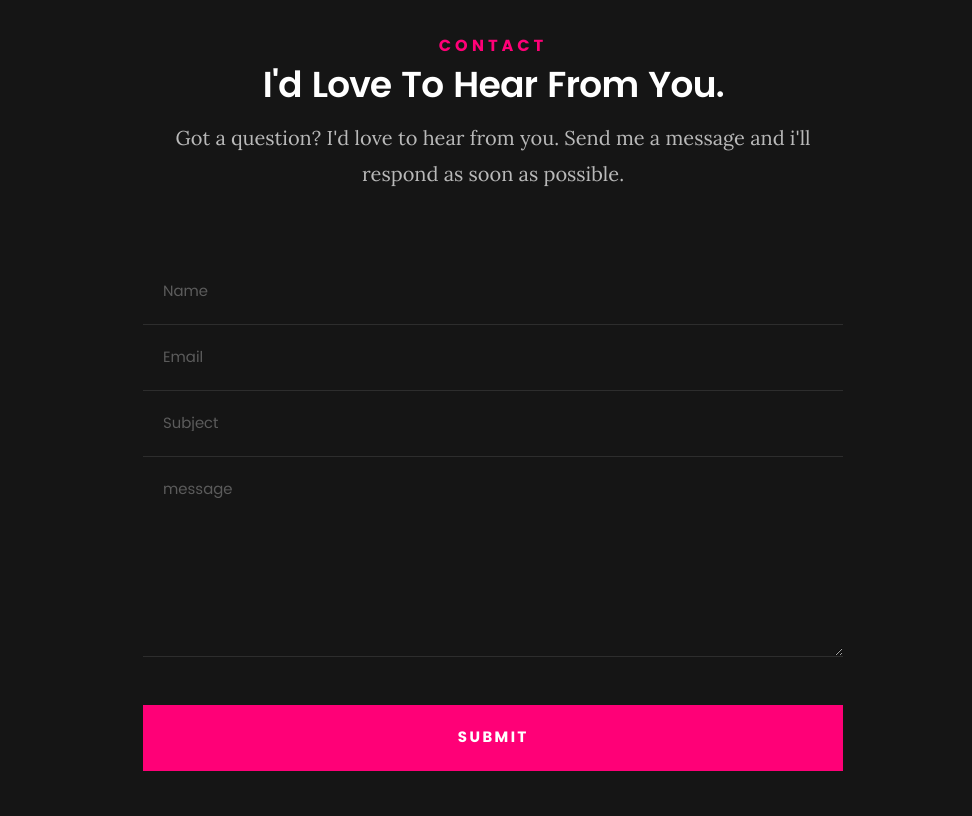
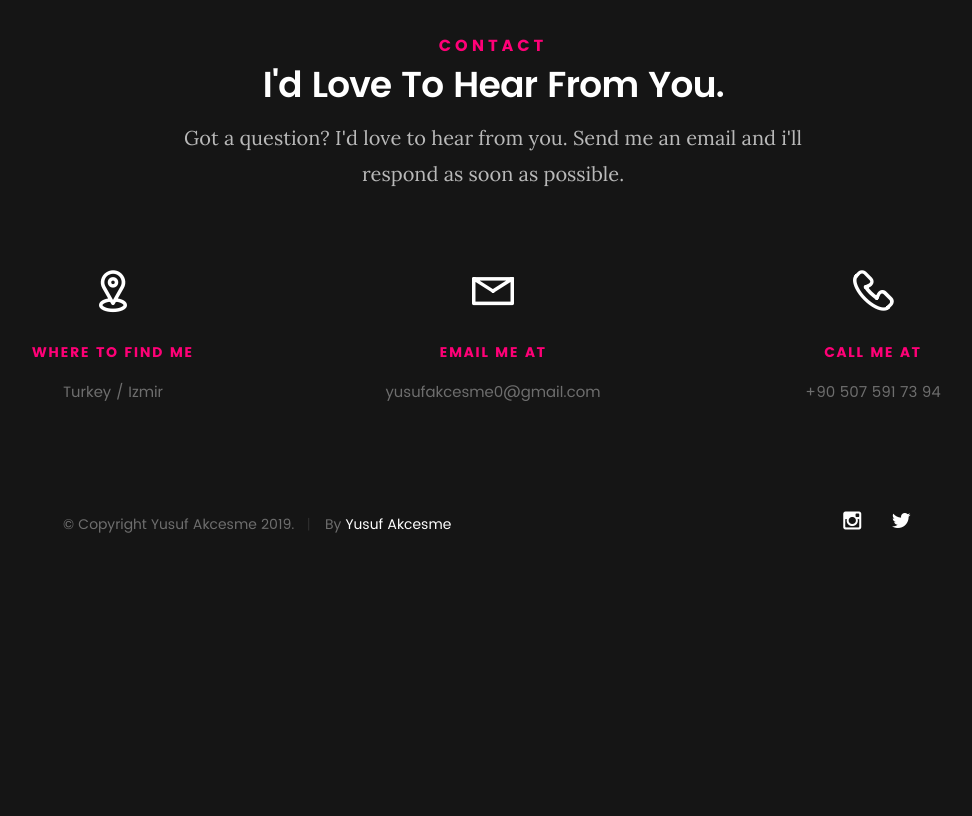
Before and after one commit to yusufakcesme/akcesme.github.io, a plain HTML site: page index.html in a window 1280 px wide. Shown: the part 5440-6256 px from the top of the page, without its empty margins (147-1119 px from the left). After the commit the page ends 6012 px from the top, so only its background shows below. Drawn offline with Linux system fonts and the light colour scheme; files whose address does not match are found by name.

Commit message:
Update index.html

```diff
--- a/index.html
+++ b/index.html
@@ -532,7 +532,7 @@
 
    <!-- contact
    	================================================== -->
-   	<section id="contact">
+<section id="contact">
 
    		<div class="row section-intro">
    			<div class="col-twelve">
@@ -540,57 +540,12 @@
    				<h5>Contact</h5>
    				<h1>I'd Love To Hear From You.</h1>
 
-   				<p class="lead">Got a question? I'd love to hear from you. Send me a message and i'll respond as soon as possible.</p>
+   				<p class="lead">Got a question? I'd love to hear from you. Send me an email and i'll respond as soon as possible.</p>
 
    			</div>
    		</div> <!-- /section-intro -->
 
-   		<div class="row contact-form">
 
-   			<div class="col-twelve">
-
-   				<!-- form -->
-   				<form name="contactForm" id="contactForm" method="post" action="inc/sendEmail.php">
-   					<fieldset>
-
-   						<div class="form-field">
-   							<input name="contactName" type="text" id="contactName" placeholder="Name" value="" minlength="2" required="">
-   						</div>
-   						<div class="form-field">
-   							<input name="contactEmail" type="email" id="contactEmail" placeholder="Email" value="" required="">
-   						</div>
-   						<div class="form-field">
-   							<input name="contactSubject" type="text" id="contactSubject" placeholder="Subject" value="">
-   						</div>
-   						<div class="form-field">
-   							<textarea name="contactMessage" id="contactMessage" placeholder="message" rows="10" cols="50" required=""></textarea>
-   						</div>
-   						<div class="form-field">
-   							<button class="submitform">Submit</button>
-   							<div id="submit-loader">
-   								<div class="text-loader">Sending...</div>
-   								<div class="s-loader">
-   									<div class="bounce1"></div>
-   									<div class="bounce2"></div>
-   									<div class="bounce3"></div>
-   								</div>
-   							</div>
-   						</div>
-
-   					</fieldset>
-   				</form> <!-- Form End -->
-
-   				<!-- contact-warning -->
-   				<div id="message-warning">
-   				</div>
-   				<!-- contact-success -->
-   				<div id="message-success">
-   					<i class="fa fa-check"></i>Your message was sent, thank you!<br>
-   				</div>
-
-   			</div> <!-- /col-twelve -->
-
-   		</div> <!-- /contact-form -->
 
    		<div class="row contact-info">
 
@@ -637,8 +592,6 @@
    		</div> <!-- /contact-info -->
 
    	</section> <!-- /contact -->
-
-
    <!-- footer
    	================================================== -->
 
```
